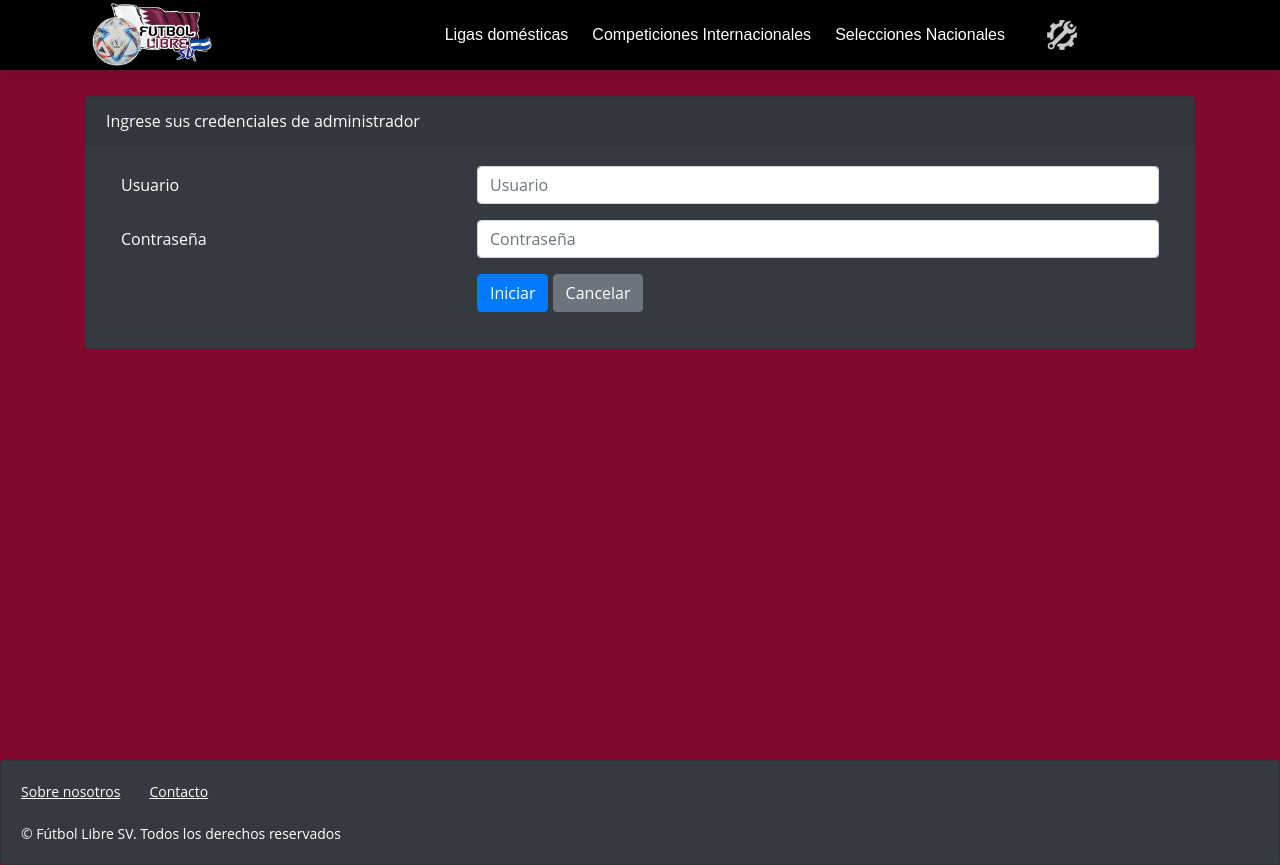
After one commit to leryunard/FUTLIBRESV, a Django app: page /administracion in a window 1280 px wide. The commit adds this page. Run offline with Django 3.2, Linux system fonts and the light colour scheme; some libraries are stand-ins or nearby versions.

Commit message:
add administrator login

```diff
--- a/FUTLIBRESV/settings.py
+++ b/FUTLIBRESV/settings.py
@@ -39,6 +39,7 @@ INSTALLED_APPS = [
     'django.contrib.staticfiles',
     'crispy_forms',
     'webApp',
+    'administracion',
 ]
 
 MIDDLEWARE = [
--- a/FUTLIBRESV/urls.py
+++ b/FUTLIBRESV/urls.py
@@ -20,4 +20,5 @@ from django.urls import path, include
 urlpatterns = [
     path('admin/', admin.site.urls),
     path('', include('webApp.urls')),
+    path('administracion', include('administracion.urls')),
 ]
--- /dev/null
+++ b/administracion/templates/paginas/admin.html
@@ -0,0 +1,51 @@
+{% extends "bases/base.html" %}
+
+{% block titulo %} Inicio: Noticias Fútbol Libre SV {%endblock %}
+
+{% block nvar %}
+
+{% endblock %}
+
+{% block contenido %}
+<div class="container">
+    <div class="row">
+        <div class="col-12">
+            <br><br><br><br>
+            <div class="card text-white bg-dark mb-3">
+                <div class="card-header">
+                    Ingrese sus credenciales de administrador
+                </div>
+
+                <div class="card-body">
+                    <div class="container">
+                        <form>
+                            <div class="mb-3 row">
+                                <label for="inputName" class="col-4 col-form-label">Usuario</label>
+                                <div class="col-8">
+                                    <input type="text" class="form-control" name="inputName" id="inputName"
+                                        placeholder="Usuario">
+                                </div>
+                            </div>
+                            <div class="mb-3 row">
+                                <label for="inputPass" class="col-4 col-form-label">Contraseña</label>
+                                <div class="col-8">
+                                    <input type="text" class="form-control" name="inputPass" id="inputPass"
+                                        placeholder="Contraseña">
+                                </div>
+                            </div>
+                            <div class="mb-3 row">
+                                <div class="offset-sm-4 col-sm-8">
+                                    <button type="button" class="btn btn-primary">Iniciar</button>
+                                    <button type="button" class="btn btn-secondary">Cancelar</button>
+                                </div>
+                            </div>
+                        </form>
+                    </div>
+                </div>
+            </div>
+        </div>
+    </div>
+</div>
+
+</main>
+{% endblock %}
--- /dev/null
+++ b/administracion/urls.py
@@ -0,0 +1,6 @@
+from django.urls import path
+from . import views
+
+urlpatterns = [
+    path('', views.administracion, name='administracion')
+]
--- a/administracion/views.py
+++ b/administracion/views.py
@@ -1,3 +1,7 @@
 from django.shortcuts import render
+from django.http import HttpResponse
+# Create your views here.
 
-# Create your views here.
+
+def administracion(request):
+    return render(request, 'paginas/admin.html')
--- a/webApp/templates/bases/base.html
+++ b/webApp/templates/bases/base.html
@@ -1,6 +1,7 @@
 {% load static %}
 <!DOCTYPE html>
 <html lang="es">
+
 <head>
     <!-- Required meta tags -->
     <meta charset="utf-8">
@@ -24,6 +25,7 @@
     {% load static %}
     <link href="{% static 'css/style.css' %}" rel="stylesheet">
 </head>
+
 <body>
     <div id="page-container">
         <div id="content-wrap">
@@ -40,8 +42,8 @@
                             <ul class="nav">
                                 <li><a href="">Ligas domésticas</a>
                                     <ul>
-                                    <li><a href="static/img/logo.png"><img
-                                            src="static/img/logo.png" height="125" width="225"/></a></li>
+                                        <li><a href="static/img/logo.png"><img src="static/img/logo.png" height="125"
+                                                    width="225" /></a></li>
                                         <li><a href="">Serie A</a></li>
                                         <li><a href="">Bundesliga</a></li>
                                         <li><a href="">Liga Francesa</a>
@@ -80,7 +82,8 @@
                             </ul>
                             <div class="logo2 me-auto">
                                 {% load static %}
-                            <a class="navbar-logo" href="{% url 'home' %}"><img src="{% static 'img/admin.png' %}"></a>
+                                <a class="navbar-logo" href="{% url 'administracion' %}"><img
+                                        src="{% static 'img/admin.png' %}"></a>
                             </div>
                             {% block nvar %} {% endblock %}
                         </ul>
@@ -110,16 +113,6 @@
                     "text": "{{mensaje}}",
                     "icon": "{{mensaje.tags}}"
                 })
-
-
-
-
-
-
-
-
-
-
             </script>
             {% endfor %}
             {% endif %}
@@ -128,15 +121,15 @@
 
             <script
                 src="https://maps.googleapis.com/maps/api/js?key=AIzaSyDXoRy1Bjo-_M-jwgV-1SJ7GC-dQA3Kbqw&libraries=places&callback=initMap"
-                defer
-        ></script>
+                defer></script>
         </div>
         <footer id="footer">
 
             <div class="card text-white bg-dark mb-3">
                 <div class="card-body">
                     <div class="copyright">
-                    <a href="http://example.com/" style="color:#fff;"><u>Sobre nosotros</u></a>&nbsp;&nbsp;&nbsp;&nbsp;&nbsp;&nbsp;&nbsp;
+                        <a href="http://example.com/" style="color:#fff;"><u>Sobre
+                                nosotros</u></a>&nbsp;&nbsp;&nbsp;&nbsp;&nbsp;&nbsp;&nbsp;
                         <a href="http://example.com/" style="color:#fff;"><u>Contacto</u></a>
                     </div>
                     <div class="copyright" style="color:#fff;">
@@ -157,4 +150,5 @@
         <script src="{% static 'js/main.js' %}"></script>
     </div>
 </body>
+
 </html>
--- a/webApp/urls.py
+++ b/webApp/urls.py
@@ -1,5 +1,6 @@
 from django.urls import path
 from .views import *
+from django.urls import include
 
 # enlaces para mostrar las vistas (URLS)
 # path(para pasar parametros, llamado a las  views, nombre de la url)
```
Lines whose indentation alone changed are shown as unchanged.
